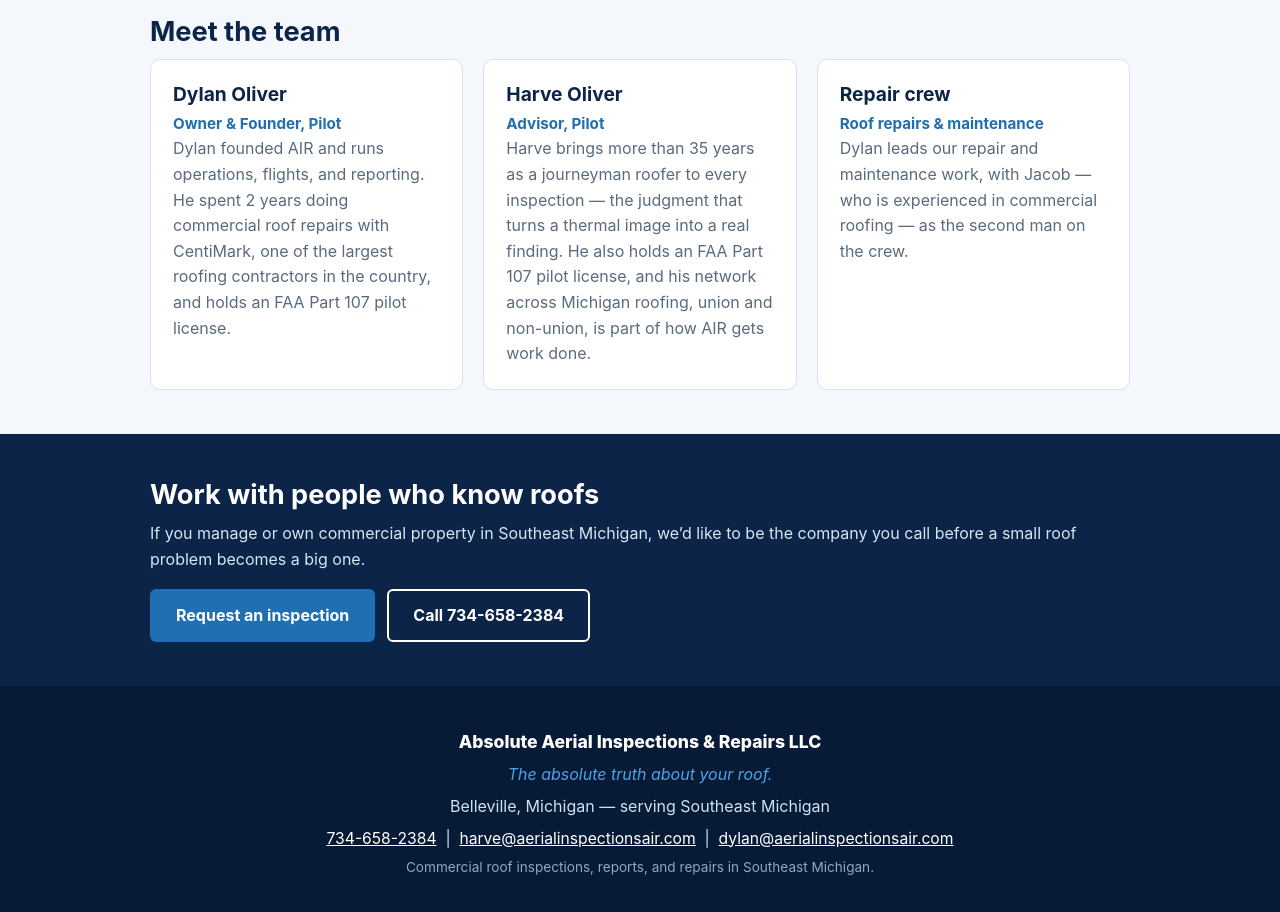
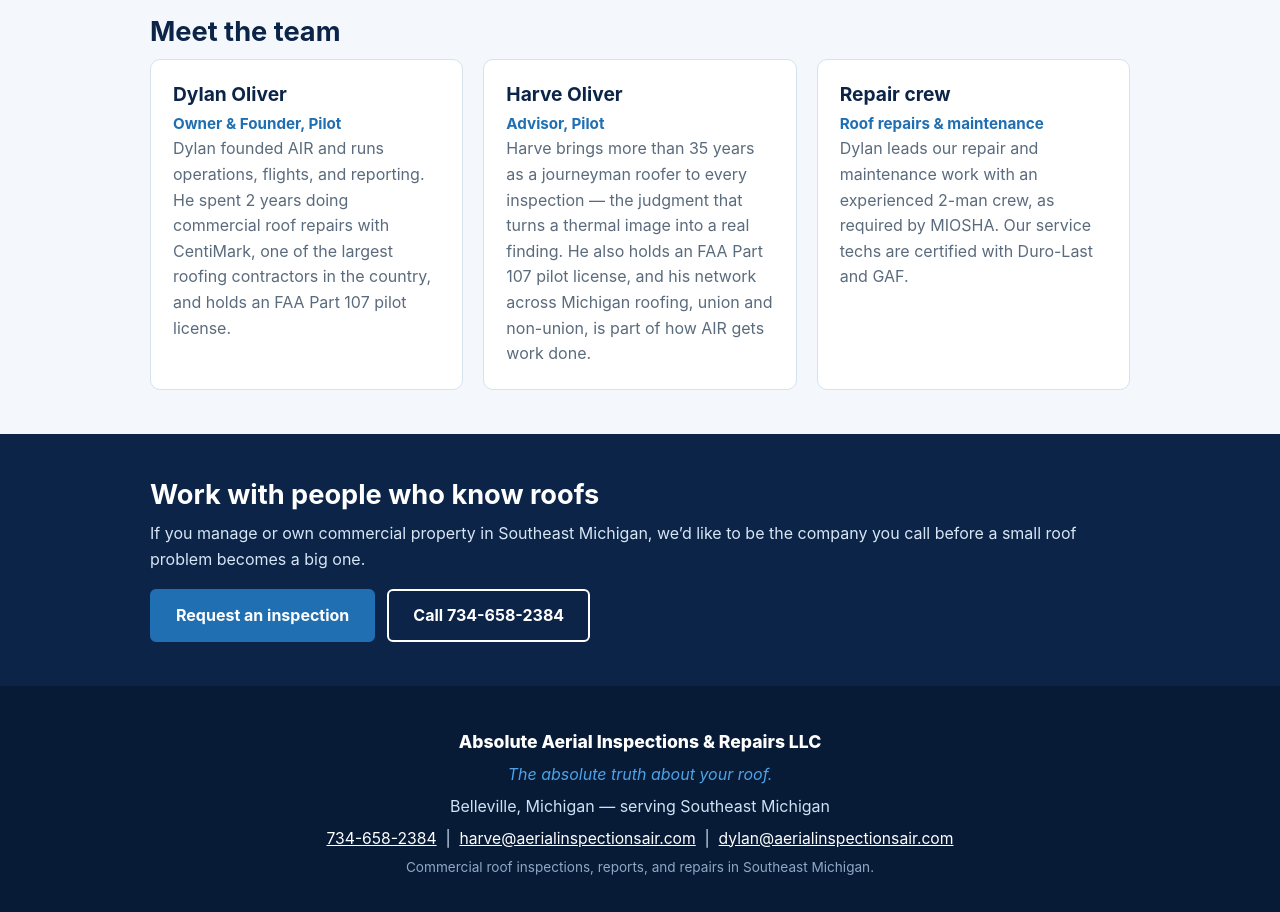
Before and after one commit to absoluteaerial/air-website, a plain HTML site: page about.html in a window 1280 px wide. Shown: the part 1200-2112 px from the top of the page. Drawn offline with Linux system fonts and the light colour scheme.

Commit message:
Update repair crew wording: MIOSHA 2-man crew, Duro-Last/GAF tech certifications

```diff
--- a/about.html
+++ b/about.html
@@ -60,7 +60,7 @@
       <div class="card">
         <h3>Repair crew</h3>
         <p class="role">Roof repairs &amp; maintenance</p>
-        <p>Dylan leads our repair and maintenance work, with Jacob &mdash; who is experienced in commercial roofing &mdash; as the second man on the crew.</p>
+        <p>Dylan leads our repair and maintenance work with an experienced 2-man crew, as required by MIOSHA. Our service techs are certified with Duro-Last and GAF.</p>
       </div>
     </div>
   </div>
```
Also changed, not shown: services.html (+1 -1 lines).
